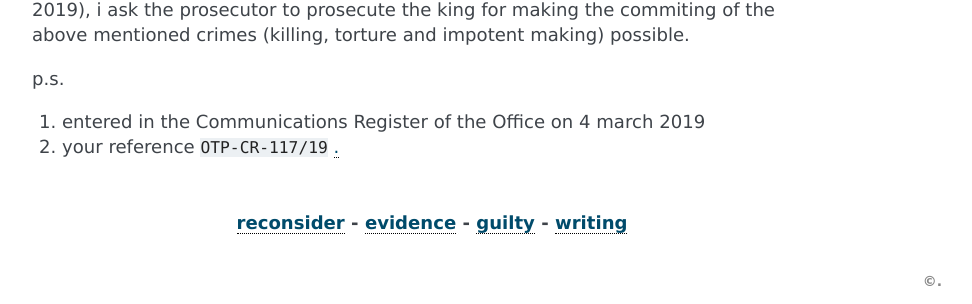
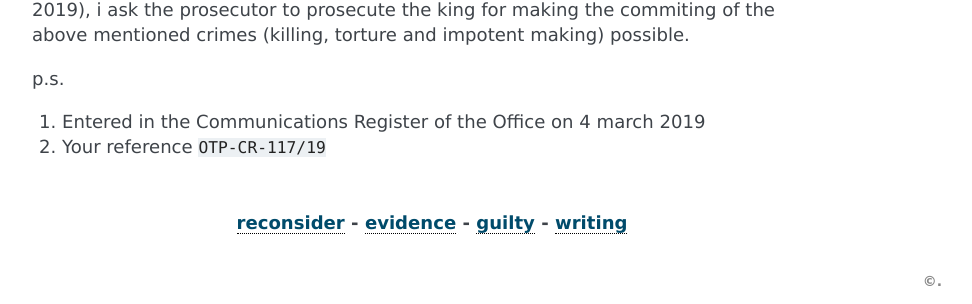
Before and after one commit to rssbotd/otpcr, a Sphinx documentation site: the page built from docs/reconsider.rst, in a window 1280 px wide. Shown: the part 1250-1554 px from the top of the page, without its empty margins (168-1140 px from the left). Built offline with Sphinx 7.4.7, drawn with Linux system fonts in a browser that asks for light colours; part of the change alters nothing that is shown.

```diff
--- a/docs/reconsider.rst
+++ b/docs/reconsider.rst
@@ -65,5 +65,5 @@ prosecute the king for making the commiting of the above mentioned crimes
 p.s.
 
 
-1) entered in the Communications Register of the Office on 4 march 2019
-2) your reference ``OTP-CR-117/19`` `. <about.html>`_
+1) Entered in the Communications Register of the Office on 4 march 2019
+2) Your reference ``OTP-CR-117/19``
```
